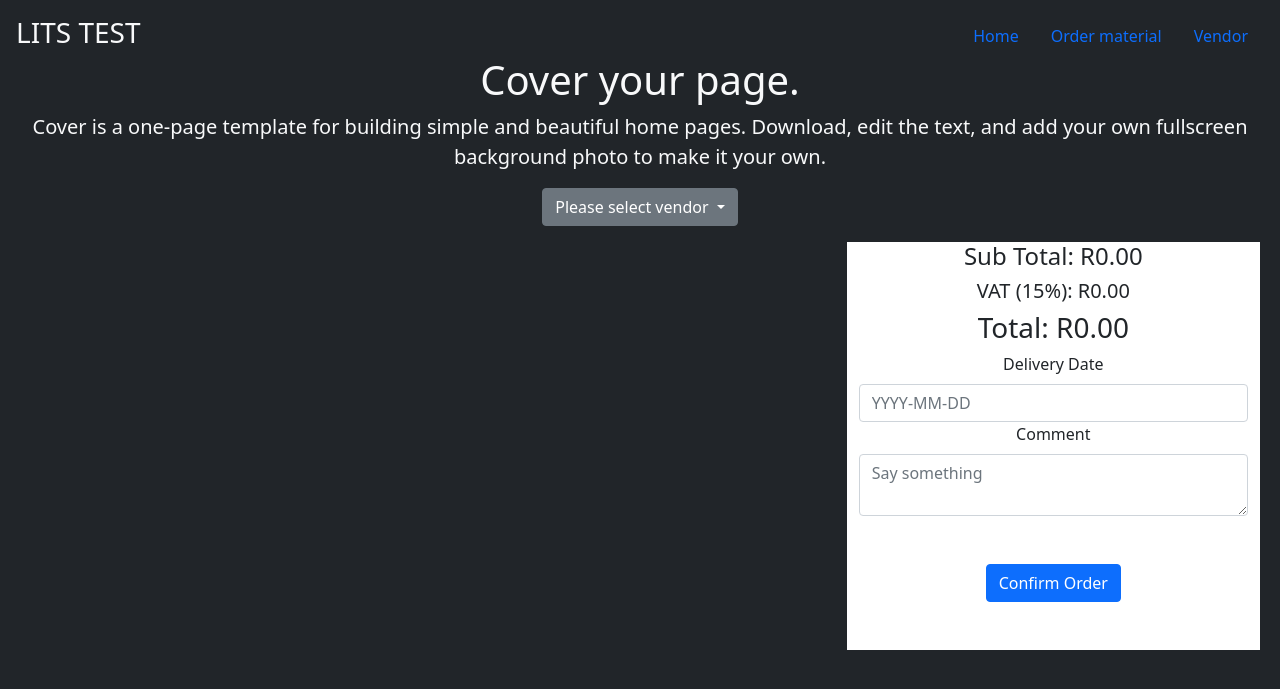
After one commit to kearabiloe/lits-test, a Django app: page / in a window 1280 px wide. The commit adds this page. Shown: the top 689 px of the page. Run offline with Django 3.2, Linux system fonts and the light colour scheme; a user stored in the database is signed in; tables that the repository leaves empty hold one stand-in row (values such as "Sample post").

```diff
--- a/core/admin.py
+++ b/core/admin.py
@@ -18,6 +18,7 @@ class OrderItemAdmin(admin.ModelAdmin):
 class OrderAdmin(admin.ModelAdmin):
     list_display = ["__str__","total"]
     raw_id_fields = ("items",)
+    readonly_fields = ('placed_date',)
 
 # Re-register UserAdmin
 admin.site.register(User, UserAdmin)
--- a/core/templates/base.html
+++ b/core/templates/base.html
@@ -5,43 +5,16 @@
     <meta charset="utf-8">
     <meta name="viewport" content="width=device-width, initial-scale=1">
     <meta name="description" content="">
-    <meta name="author" content="Mark Otto, Jacob Thornton, and Bootstrap contributors">
-    <meta name="generator" content="Hugo 0.88.1">
     <title>{% block page_title %} {% endblock%}</title>
-
-    <link rel="canonical" href="https://getbootstrap.com/docs/5.1/examples/checkout/">
-
-
 
     <!-- Bootstrap -->
     <link href="https://cdn.jsdelivr.net/npm/bootstrap@5.1.3/dist/css/bootstrap.min.css" rel="stylesheet" integrity="sha384-1BmE4kWBq78iYhFldvKuhfTAU6auU8tT94WrHftjDbrCEXSU1oBoqyl2QvZ6jIW3" crossorigin="anonymous">
-
-
-    <style>
-      .bd-placeholder-img {
-        font-size: 1.125rem;
-        text-anchor: middle;
-        -webkit-user-select: none;
-        -moz-user-select: none;
-        user-select: none;
-      }
-
-      @media (min-width: 768px) {
-        .bd-placeholder-img-lg {
-          font-size: 3.5rem;
-        }
-      }
-    </style>
-
-
-    <!-- Custom styles for this template -->
-    <link href="form-validation.css" rel="stylesheet">
+    <script src="https://cdn.jsdelivr.net/npm/jquery@3.6.0/dist/jquery.min.js"></script>
   </head>
-  <body class="bg-light">
+  <body class="d-flex h-100 text-center text-light bg-dark">
   {% block body %}
 
   {% endblock %}
     <script src="https://cdn.jsdelivr.net/npm/bootstrap@5.1.3/dist/js/bootstrap.bundle.min.js" integrity="sha384-ka7Sk0Gln4gmtz2MlQnikT1wXgYsOg+OMhuP+IlRH9sENBO0LRn5q+8nbTov4+1p" crossorigin="anonymous"></script>
-    <script src="form-validation.js"></script>
   </body>
 </html>
--- /dev/null
+++ b/core/templates/header.html
@@ -0,0 +1,10 @@
+<header class="mb-auto">
+  <div>
+    <h3 class="float-md-start mb-0">LITS TEST</h3>
+    <nav class="nav nav-masthead justify-content-center float-md-end">
+      <a class="nav-link active" aria-current="page" href="{% url 'home' %}">Home</a>
+      <a class="nav-link" href="{% url 'order' %}">Order material</a>
+      <a class="nav-link" href="{% url 'vendor' %}">Vendor</a>
+    </nav>
+  </div>
+</header>
--- /dev/null
+++ b/core/templates/order.html
@@ -0,0 +1,127 @@
+{% extends 'base.html'%}
+{% block page_title %}{{ request.user.vendor }} | {{ request.user }}{% endblock %}
+{% block body %}
+{% load core_tags %}
+<div class="cover-container d-flex w-100 h-100 p-3 mx-auto flex-column">
+  {% include 'header.html' %}
+  <main class="px-3">
+    <h1>Cover your page.</h1>
+    <p class="lead">Cover is a one-page template for building simple and beautiful home pages. Download, edit the text, and add your own fullscreen background photo to make it your own.</p>
+    <p class="lead">
+      <div class="dropdown">
+        <a class="btn btn-secondary dropdown-toggle" href="#" role="button" id="dropdownMenuLink" data-bs-toggle="dropdown" aria-expanded="false">
+          Please select vendor
+        </a>
+
+        <ul class="dropdown-menu" aria-labelledby="dropdownMenuLink">
+          {% for vendor in vendors %}
+          <li><a class="dropdown-item" onclick="toggle_vendor({{vendor.id}})" href="#">{{vendor.name}}</a></li>
+          {% endfor %}
+        </ul>
+      </div>
+    </p>
+    <form class="row" method="post" target="">
+      <div id="vendorMaterials" class="col-sm-8"></div>
+      <div class="col-sm-4 bg-white text-dark" id="cart">
+          <h4>Sub Total: R<span id="sub_total">0.00</span></h5>
+          <h5>VAT (15%): R<span id="vat">0.00</span></h5>
+          <h3>Total: R<span id="total">0.00</span></h3>
+          <div class="col-12">
+            <label for="delivery_date" class="form-label">Delivery Date</label>
+            <input type="text" class="form-control" id="delivery_date" name="delivery_date" placeholder="YYYY-MM-DD">
+          </div>
+
+          <div class="col-12">
+            <label for="comment" class="form-label">Comment</label>
+            <textarea class="form-control" id="comment" name="comment" placeholder="Say something"></textarea>
+          </div>
+
+          <div class="col-12 p-5">
+            <button type="submit" class="btn btn-primary">Confirm Order</button>
+          </div>
+          {% csrf_token %}
+          <input type="hidden" class="form-control" id="vendor" name="vendor" >
+      </div>
+    </form>
+  </main>
+
+</div>
+
+<script type="text/javascript">
+
+var cart = {
+  'items':{},
+  'total':0,
+  'sub_total':0,
+  'vat':0
+};
+var materials = [];
+  function toggle_vendor(id,name){
+    console.log(id);
+    $("#vendorMaterials").empty();
+    populate_materials(id);
+    $("#cart #vendor")[0].value = id;
+    alert("....Fetching Materials");
+  }
+
+
+  function populate_materials(vendor_id) {
+    $.getJSON( "/api/v1/material/?vendor="+vendor_id, function( data ) {
+      materials = data.objects;
+      data['objects'].forEach(
+        function(material){
+          console.log(material)
+          $( "#vendorMaterials" ).append( `
+          <div class="col-md-4">
+            <div class="card text-dark">
+              <div class="card-body">
+                <strong class="card-title">${material.name} | R ${material.price} each</strong>
+                <p class="card-text">
+                  Order ${material.name} by ${material.vendor.name}.
+                  <br/>
+                  <small>Price includes VAT</small>
+                  </p>
+                <div class="input-group mb-3">
+                  <span class="input-group-text">Quantity</span>
+                  <input type="number" class="form-control" name="material_${material.id}" id="material_${material.id}" value="0">
+                </div>
+                <button type="button" class="btn btn-primary" onclick="add_to_cart(${material.id},${material.price})">Add to cart</button>
+              </div>
+            </div>
+          </div>
+
+          ` );
+        });
+
+    });
+  }
+
+
+  function update_cart_display(){
+    cart.total = 0;
+    console.log(cart.items);
+    for(i in cart.items){
+      item = cart.items[i];
+      cart.total = cart.total + item.total;
+    }
+    cart.vat = cart.total * 0.15;
+    cart.sub_total = cart.total - cart.vat
+    $("#cart #sub_total")[0].textContent = cart.sub_total;
+    $("#cart #vat")[0].textContent = cart.vat;
+    $("#cart #total")[0].textContent = cart.total;
+  }
+
+
+  function add_to_cart(material_id,price){
+    material_input = $('#material_'+material_id)[0];
+    console.log(material_input);
+    qty = material_input.value;
+    cart.items[material_id] = {};
+    cart.items[material_id]['id']=material_id;
+    cart.items[material_id]['quantity']=qty;
+    cart.items[material_id]['total']=parseFloat(price)*parseFloat(qty);
+    console.log(cart);
+    update_cart_display()
+  }
+</script>
+{% endblock %}
--- a/core/templates/vendor.html
+++ b/core/templates/vendor.html
@@ -3,6 +3,7 @@
 {% block body %}
 {% load core_tags %}
 <div class="container">
+  {% include 'header.html' %}
   <main>
     <div class="py-5 text-center">
       <img class="d-block mx-auto mb-4" src="{% if request.user.avatar %}{{ request.user.avatar.url }}{% endif %}" alt="" width="72" height="57">
--- a/core/views.py
+++ b/core/views.py
@@ -1,4 +1,4 @@
-from django.shortcuts import render
+from django.shortcuts import render, redirect
 from django.views.generic import View
 from django.contrib.auth.mixins import LoginRequiredMixin
 from .models import *
@@ -17,3 +17,45 @@ class VendorView(LoginRequiredMixin,View):
         context['orders'] = orders
         context['vendors'] = vendors
         return render(request, self.template_name, context)
+
+
+class OrderView(LoginRequiredMixin,View):
+    '''
+    View for creating an order
+    '''
+    template_name = "./order.html"
+
+    def get(self, request, *args, **kwargs):
+        context ={}
+        materials = Material.objects.filter(vendor=request.user.vendor)
+        vendors = Vendor.objects.all()
+        context['materials'] = materials
+        context['vendors'] = vendors
+        return render(request, self.template_name, context)
+
+    def post(self, request, *args, **kwargs):
+        context ={}
+        print(request.POST)
+        materials = []
+        for item in request.POST:
+            #Build Order materials
+            print(item)
+            if item.startswith('material_'):
+                materials.append( (item.split('_')[1],request.POST.get(item)))
+        vendor = Vendor.objects.get(id=request.POST.get('vendor'))
+        order = Order.objects.create(
+            vendor=vendor,
+            placed_by=request.user,
+            delivery_date=request.POST.get('delivery_date'),
+            comment=request.POST.get('comment')
+        )
+        for item in materials:
+            print(item)
+            material = Material.objects.get(id=item[0])
+            order_item = OrderItem.objects.create(
+                material=material,
+                quantity=item[1],
+                )
+            order.items.add(order_item)
+        order.save()
+        return redirect('vendor')
--- a/lits_demo/settings.py
+++ b/lits_demo/settings.py
@@ -38,6 +38,7 @@ INSTALLED_APPS = [
     'django.contrib.messages',
     'django.contrib.staticfiles',
     'core',
+    'tastypie',
 ]
 
 MIDDLEWARE = [
--- a/lits_demo/urls.py
+++ b/lits_demo/urls.py
@@ -14,14 +14,24 @@ Including another URLconf
     2. Add a URL to urlpatterns:  path('blog/', include('blog.urls'))
 """
 from django.contrib import admin
-from django.urls import path
+from django.urls import path, include
 from django.conf import settings
 from django.conf.urls.static import static
 from core.views import *
+from tastypie.api import Api
+from core.api.resources import OrderResource, MaterialResource, VendorResource
+
+v1_api = Api(api_name='v1')
+v1_api.register(VendorResource())
+v1_api.register(OrderResource())
+v1_api.register(MaterialResource())
 
 urlpatterns = [
     path('admin/', admin.site.urls),
     path('vendor/', VendorView.as_view(), name="vendor"),
+    path('order/', OrderView.as_view(), name="order"),
+    path('api/', include(v1_api.urls)),
+    path('', OrderView.as_view(), name="home"),
 ]
 #Work around for serving media files localy
 urlpatterns += static(settings.MEDIA_URL,document_root=settings.MEDIA_ROOT)
```
Also changed, not shown: core/api/resources.py (added, +33 -0 lines), core/api/__init__.py (added).
